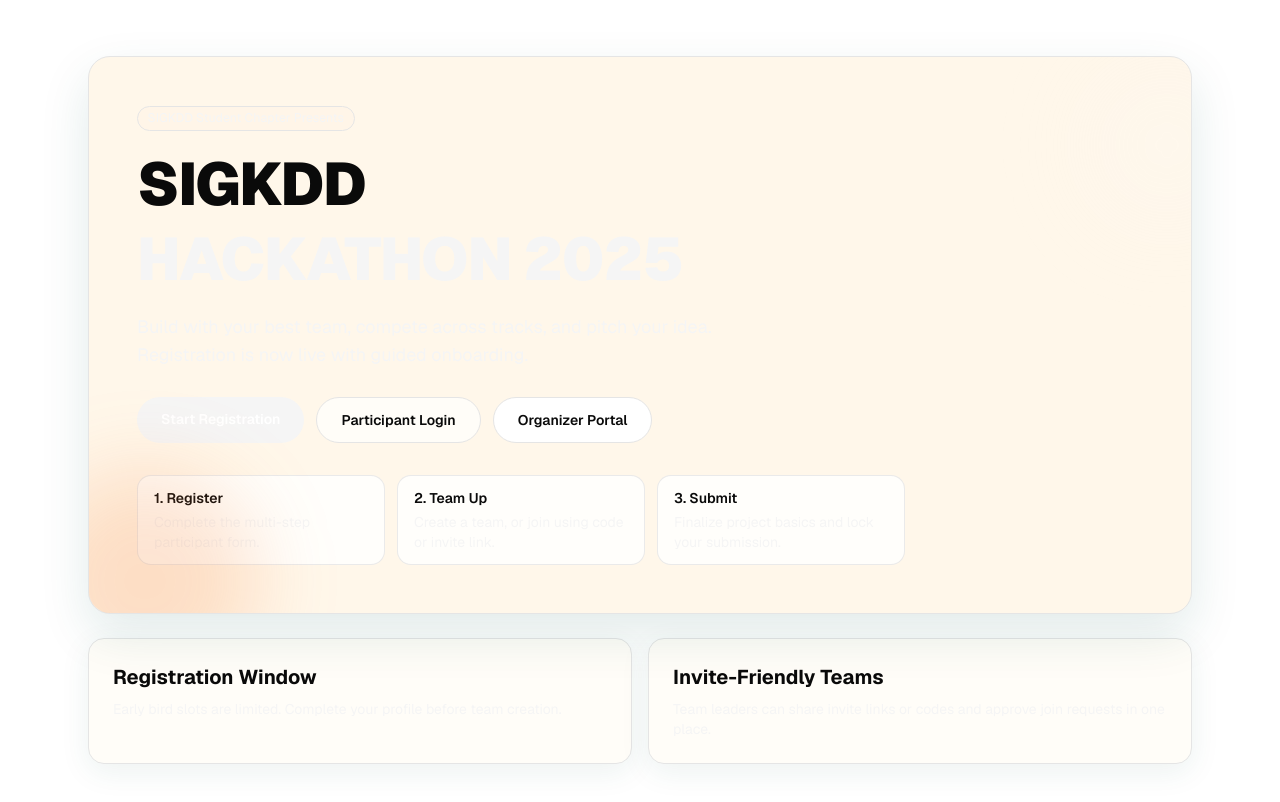
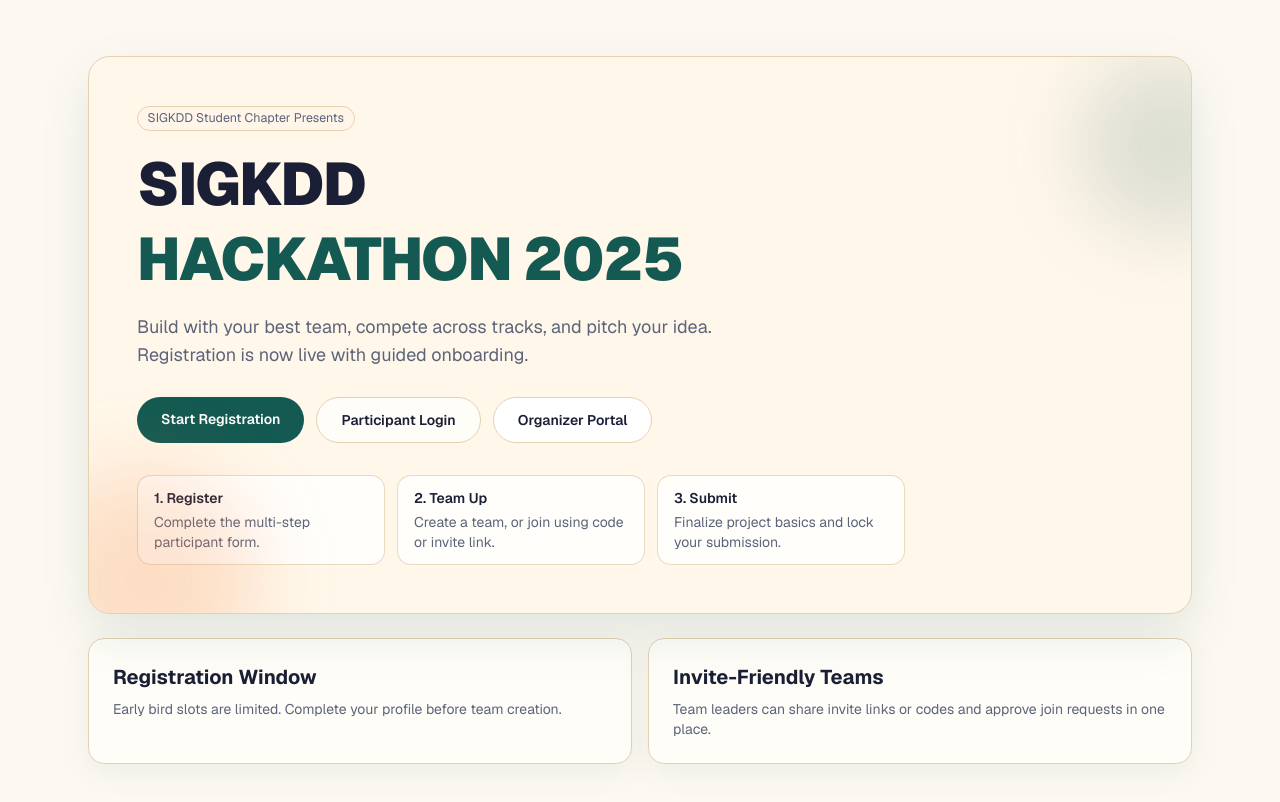
Before and after one commit to HelloOjasMutreja/SIGKDD-Hackathon, a Next.js app: page / in a window 1280 px wide. Shown: the top 802 px of the page. Built offline with nearby package versions, Linux system fonts and the light colour scheme.

Commit message:
Restore green theme and add Vercel setup notes

```diff
--- a/src/app/globals.css
+++ b/src/app/globals.css
@@ -7,39 +7,39 @@
 :root {
   --surface: #fffdf8;
   --surface-2: #fff5e8;
-  --border: oklch(0.922 0 0);
-  --accent: oklch(0.97 0 0);
+  --border: #e5d1b2;
+  --accent: #145a52;
+  --accent-foreground: #ffffff;
   --accent-2: #f47f33;
-  --muted: oklch(0.97 0 0);
-  --background: oklch(1 0 0);
-  --foreground: oklch(0.145 0 0);
-  --card: oklch(1 0 0);
-  --card-foreground: oklch(0.145 0 0);
-  --popover: oklch(1 0 0);
-  --popover-foreground: oklch(0.145 0 0);
-  --primary: oklch(0.205 0 0);
-  --primary-foreground: oklch(0.985 0 0);
-  --secondary: oklch(0.97 0 0);
-  --secondary-foreground: oklch(0.205 0 0);
-  --muted-foreground: oklch(0.556 0 0);
-  --accent-foreground: oklch(0.205 0 0);
-  --destructive: oklch(0.577 0.245 27.325);
-  --input: oklch(0.922 0 0);
-  --ring: oklch(0.708 0 0);
-  --chart-1: oklch(0.87 0 0);
-  --chart-2: oklch(0.556 0 0);
-  --chart-3: oklch(0.439 0 0);
-  --chart-4: oklch(0.371 0 0);
-  --chart-5: oklch(0.269 0 0);
+  --muted: #5c647a;
+  --background: #fdf9f2;
+  --foreground: #1a1f36;
+  --card: #fffdf8;
+  --card-foreground: #1a1f36;
+  --popover: #fffdf8;
+  --popover-foreground: #1a1f36;
+  --primary: #145a52;
+  --primary-foreground: #ffffff;
+  --secondary: #fff5e8;
+  --secondary-foreground: #1a1f36;
+  --muted-foreground: #5c647a;
+  --destructive: #c93c3c;
+  --input: #e5d1b2;
+  --ring: #145a52;
+  --chart-1: #145a52;
+  --chart-2: #f47f33;
+  --chart-3: #7a8f8a;
+  --chart-4: #e5d1b2;
+  --chart-5: #1a1f36;
   --radius: 0.625rem;
-  --sidebar: oklch(0.985 0 0);
-  --sidebar-foreground: oklch(0.145 0 0);
-  --sidebar-primary: oklch(0.205 0 0);
-  --sidebar-primary-foreground: oklch(0.985 0 0);
-  --sidebar-accent: oklch(0.97 0 0);
-  --sidebar-accent-foreground: oklch(0.205 0 0);
-  --sidebar-border: oklch(0.922 0 0);
-  --sidebar-ring: oklch(0.708 0 0);
+  --sidebar: #fffdf8;
+  --sidebar-foreground: #1a1f36;
+  --sidebar-primary: #145a52;
+  --sidebar-primary-foreground: #ffffff;
+  --sidebar-accent: #fff5e8;
+  --sidebar-accent-foreground: #1a1f36;
+  --sidebar-border: #e5d1b2;
+  --sidebar-ring: #145a52;
 }
 
 @theme inline {
@@ -113,37 +113,37 @@
 }
 
 .dark {
-  --background: oklch(0.145 0 0);
-  --foreground: oklch(0.985 0 0);
-  --card: oklch(0.205 0 0);
-  --card-foreground: oklch(0.985 0 0);
-  --popover: oklch(0.205 0 0);
-  --popover-foreground: oklch(0.985 0 0);
-  --primary: oklch(0.922 0 0);
-  --primary-foreground: oklch(0.205 0 0);
-  --secondary: oklch(0.269 0 0);
-  --secondary-foreground: oklch(0.985 0 0);
-  --muted: oklch(0.269 0 0);
-  --muted-foreground: oklch(0.708 0 0);
-  --accent: oklch(0.269 0 0);
-  --accent-foreground: oklch(0.985 0 0);
-  --destructive: oklch(0.704 0.191 22.216);
-  --border: oklch(1 0 0 / 10%);
-  --input: oklch(1 0 0 / 15%);
-  --ring: oklch(0.556 0 0);
-  --chart-1: oklch(0.87 0 0);
-  --chart-2: oklch(0.556 0 0);
-  --chart-3: oklch(0.439 0 0);
-  --chart-4: oklch(0.371 0 0);
-  --chart-5: oklch(0.269 0 0);
-  --sidebar: oklch(0.205 0 0);
-  --sidebar-foreground: oklch(0.985 0 0);
-  --sidebar-primary: oklch(0.488 0.243 264.376);
-  --sidebar-primary-foreground: oklch(0.985 0 0);
-  --sidebar-accent: oklch(0.269 0 0);
-  --sidebar-accent-foreground: oklch(0.985 0 0);
-  --sidebar-border: oklch(1 0 0 / 10%);
-  --sidebar-ring: oklch(0.556 0 0);
+  --background: #111827;
+  --foreground: #f9fafb;
+  --card: #1f2937;
+  --card-foreground: #f9fafb;
+  --popover: #1f2937;
+  --popover-foreground: #f9fafb;
+  --primary: #d1fae5;
+  --primary-foreground: #145a52;
+  --secondary: #374151;
+  --secondary-foreground: #f9fafb;
+  --muted: #374151;
+  --muted-foreground: #cbd5e1;
+  --accent: #145a52;
+  --accent-foreground: #f9fafb;
+  --destructive: #f87171;
+  --border: rgba(255, 255, 255, 0.12);
+  --input: rgba(255, 255, 255, 0.16);
+  --ring: #145a52;
+  --chart-1: #145a52;
+  --chart-2: #f47f33;
+  --chart-3: #93c5fd;
+  --chart-4: #fde68a;
+  --chart-5: #c4b5fd;
+  --sidebar: #111827;
+  --sidebar-foreground: #f9fafb;
+  --sidebar-primary: #145a52;
+  --sidebar-primary-foreground: #f9fafb;
+  --sidebar-accent: #374151;
+  --sidebar-accent-foreground: #f9fafb;
+  --sidebar-border: rgba(255, 255, 255, 0.12);
+  --sidebar-ring: #145a52;
 }
 
 @layer base {
```
Also changed, not shown: 2 other files (tests, documents, lock files or other folders).
